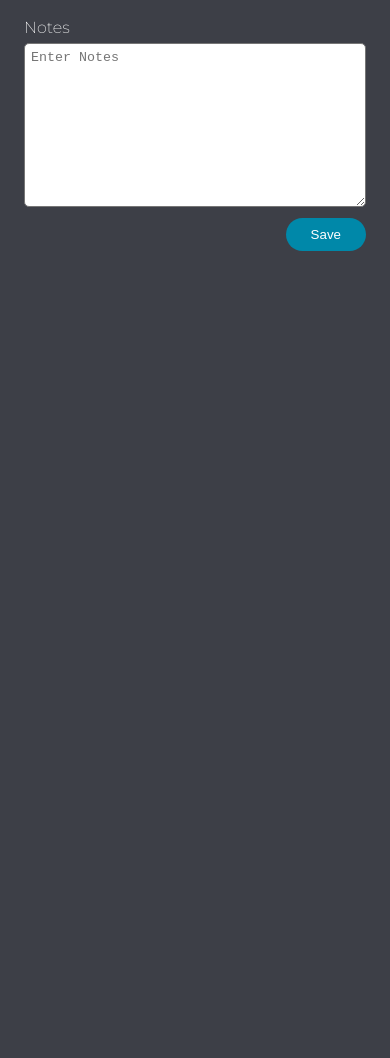
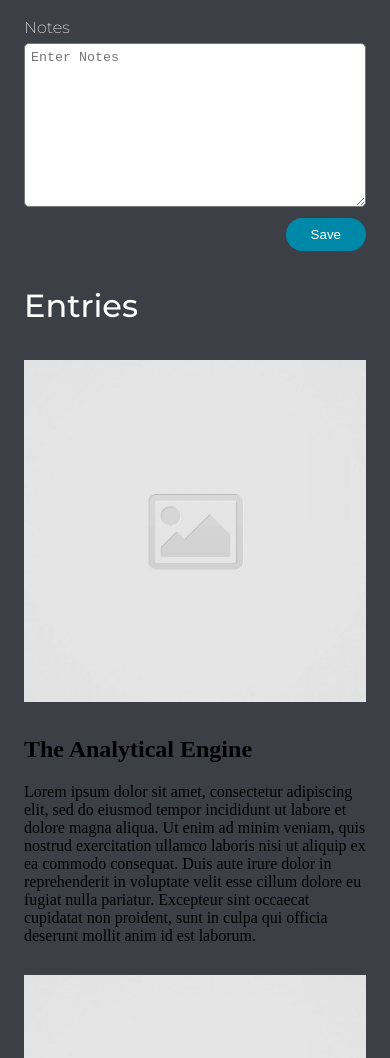
Before and after one commit to osamaakhan61/code-journal, a website: page index.html in a window 390 px wide. Shown: the part 645-1703 px from the top of the page. Before the commit the page ends 919 px from the top, so only its background shows below. Drawn offline with Linux system fonts and the light colour scheme.

Commit message:
Added dummy journal entries styled to wireframe and responsive on mobile and desktop #2

```diff
--- a/css/layout.css
+++ b/css/layout.css
@@ -34,3 +34,15 @@ textarea {
     width: 50%;
   }
 }
+
+.entry-list {
+  display: flex;
+  flex-wrap: wrap;
+  margin: 0;
+  padding: 0;
+}
+
+.entry-list li {
+  display: flex;
+  flex-wrap: wrap;
+}
--- a/css/styles.css
+++ b/css/styles.css
@@ -56,3 +56,7 @@ textarea {
   margin-top: 2%;
   margin-bottom: 2%;
 }
+
+.entry-list {
+  list-style: none;
+}
--- a/index.html
+++ b/index.html
@@ -64,8 +64,63 @@
           </form>
         </div>
         <div data-view="entries">
-          <ul>
-
+          <div class="row">
+            <div class="column-full">
+              <h1>
+                Entries
+              </h1>
+            </div>
+          </div>
+          <ul class="entry-list">
+              <li>
+                  <img class="column-half" src="images/placeholder-image-square.jpg" alt="placeholder">
+                  <div class="column-half">
+                    <h2 class="entry-header">
+                      The Analytical Engine
+                    </h2>
+                    <p class="entry-text">
+                      Lorem ipsum dolor sit amet, consectetur adipiscing elit, sed do eiusmod tempor incididunt ut labore et dolore magna
+                      aliqua. Ut enim ad minim veniam, quis nostrud exercitation ullamco laboris nisi ut aliquip ex ea commodo consequat.
+                      Duis
+                      aute irure dolor in reprehenderit in voluptate velit esse cillum dolore eu fugiat nulla pariatur. Excepteur sint
+                      occaecat cupidatat non proident, sunt in culpa qui officia deserunt mollit anim id est laborum.
+                    </p>
+                  </div>
+              </li>
+              <li>
+                <img class="column-half" src="images/placeholder-image-square.jpg" alt="placeholder">
+                <div class="column-half">
+                  <h2 class="entry-header">
+                    The Analytical Engine
+                  </h2>
+                  <p class="entry-text">
+                    Lorem ipsum dolor sit amet, consectetur adipiscing elit, sed do eiusmod tempor incididunt ut labore et dolore
+                    magna
+                    aliqua. Ut enim ad minim veniam, quis nostrud exercitation ullamco laboris nisi ut aliquip ex ea commodo
+                    consequat.
+                    Duis
+                    aute irure dolor in reprehenderit in voluptate velit esse cillum dolore eu fugiat nulla pariatur. Excepteur sint
+                    occaecat cupidatat non proident, sunt in culpa qui officia deserunt mollit anim id est laborum.
+                  </p>
+                </div>
+              </li>
+              <li>
+                <img class="column-half" src="images/placeholder-image-square.jpg" alt="placeholder">
+                <div class="column-half">
+                  <h2 class="entry-header">
+                    The Analytical Engine
+                  </h2>
+                  <p class="entry-text">
+                    Lorem ipsum dolor sit amet, consectetur adipiscing elit, sed do eiusmod tempor incididunt ut labore et dolore
+                    magna
+                    aliqua. Ut enim ad minim veniam, quis nostrud exercitation ullamco laboris nisi ut aliquip ex ea commodo
+                    consequat.
+                    Duis
+                    aute irure dolor in reprehenderit in voluptate velit esse cillum dolore eu fugiat nulla pariatur. Excepteur sint
+                    occaecat cupidatat non proident, sunt in culpa qui officia deserunt mollit anim id est laborum.
+                  </p>
+                </div>
+              </li>
           </ul>
         </div>
       </div>
```
